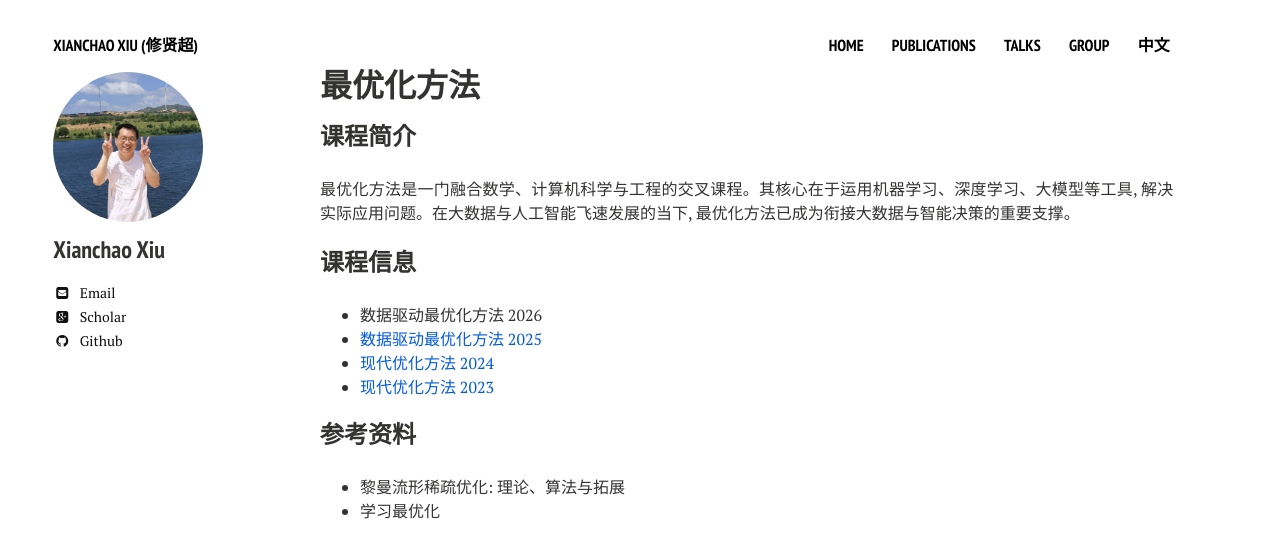
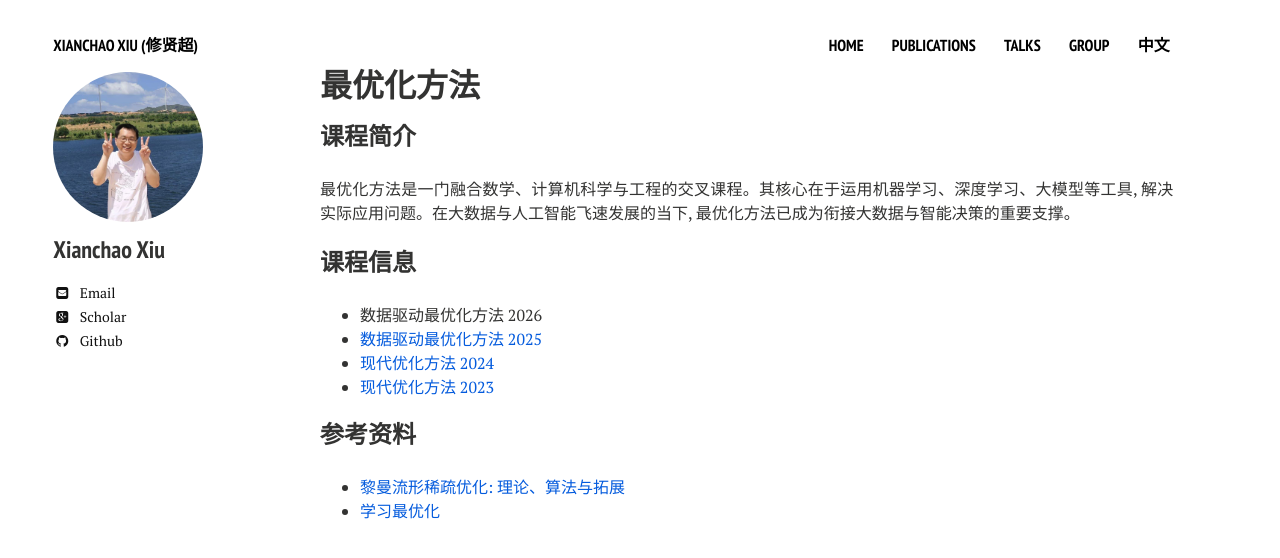
Before and after one commit to xianchaoxiu/xianchaoxiu.github.io, a Jekyll site: the page built from chinese/course/OPT/index.md, in a window 1280 px wide. Shown: the top 558 px of the page. Built offline with Jekyll 4.4.1, drawn with Linux system fonts in a browser that asks for light colours; nearby versions of some CDN libraries.

Commit message:
Update index.md

```diff
--- a/chinese/course/OPT/index.md
+++ b/chinese/course/OPT/index.md
@@ -19,5 +19,5 @@ share: false
 
 
 ### 参考资料
-* 黎曼流形稀疏优化: 理论、算法与拓展<br>
-* 学习最优化 <br>
+* <a href="https://xianchaoxiu.github.io/chinese/book/OPT" class="textlink" target="_blank"> 黎曼流形稀疏优化: 理论、算法与拓展 </a><br>
+* <a href="https://xianchaoxiu.github.io/chinese/book/L2O" class="textlink" target="_blank"> 学习最优化 </a><br>
```
